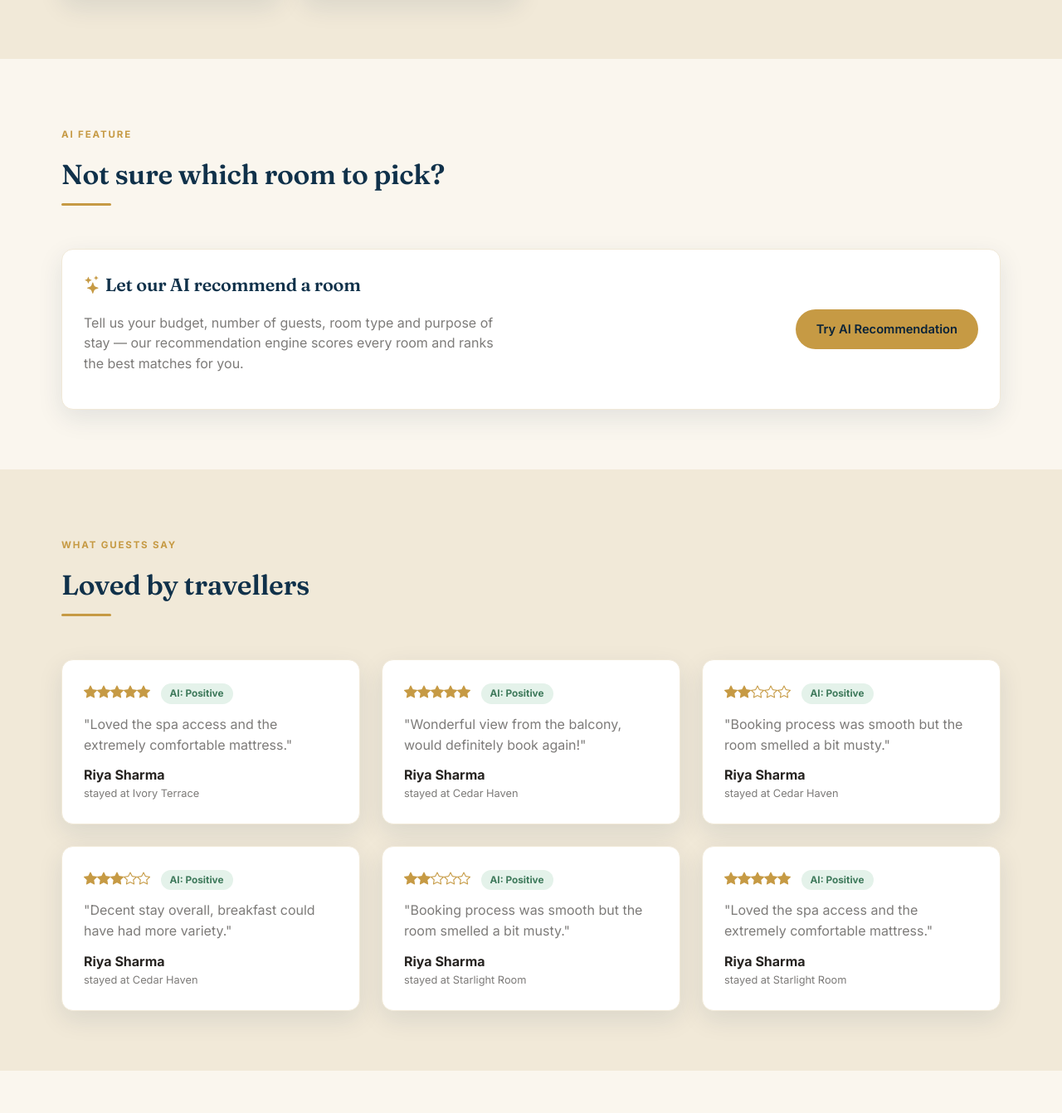
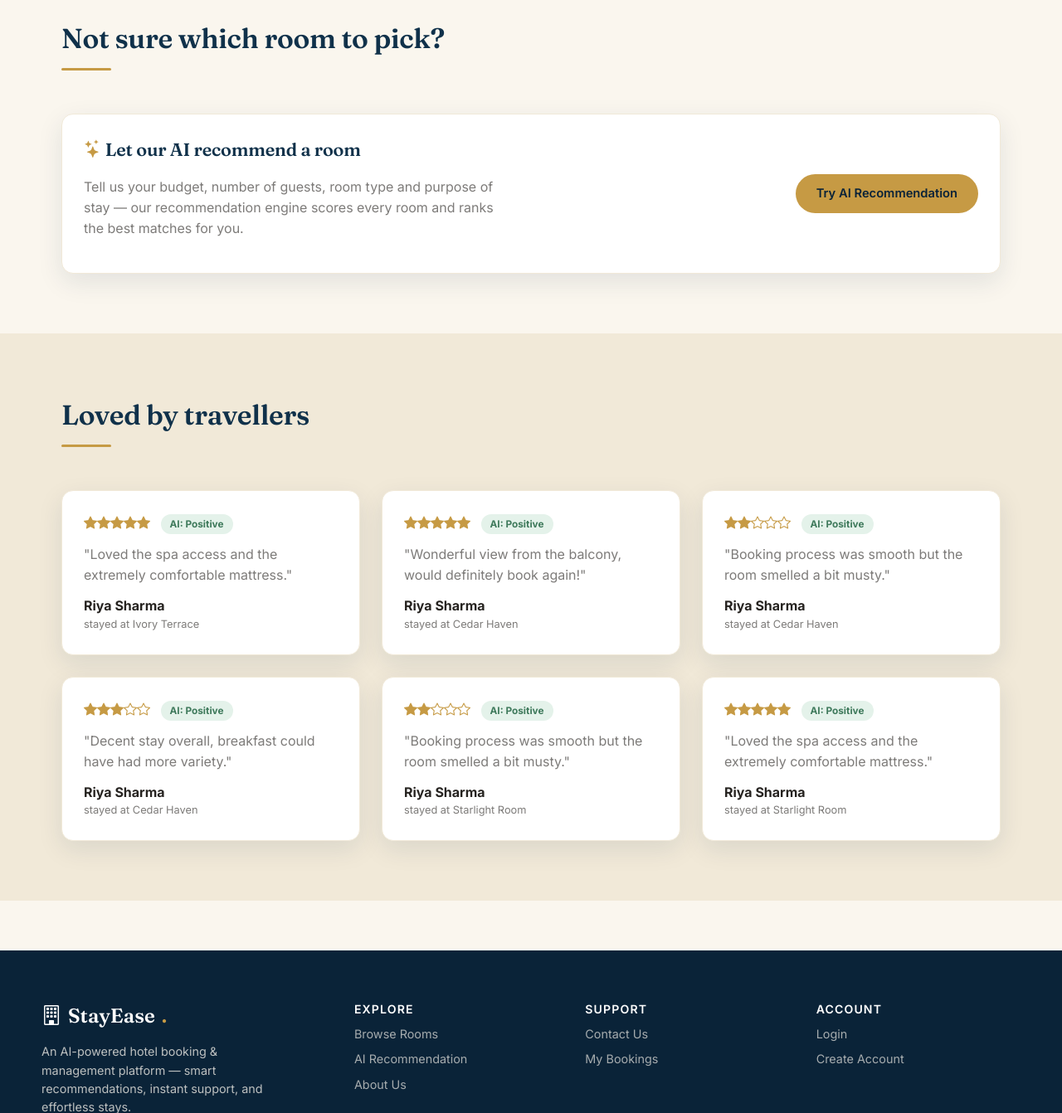
Before and after one commit to krishnapatidar2805/StayEase, a Django app: page / in a window 1280 px wide. Shown: the part 2483-3825 px from the top of the page at 83% size. Run offline with Django 5.2, Linux system fonts and the light colour scheme; data comes from the database, SQL or seed files in the repository.

Commit message:
Updated UI

```diff
--- a/StayEase/templates/base.html
+++ b/StayEase/templates/base.html
@@ -4,7 +4,7 @@
 <head>
   <meta charset="UTF-8">
   <meta name="viewport" content="width=device-width, initial-scale=1.0">
-  <title>{% block title %}StayEase{% endblock %} | AI-Powered Hotel Booking</title>
+  <title>{% block title %}StayEase{% endblock %}</title>
   <link rel="preconnect" href="https://fonts.googleapis.com">
   <link href="https://fonts.googleapis.com/css2?family=Fraunces:ital,opsz,wght@0,9..144,400;0,9..144,500;0,9..144,600;1,9..144,500&family=Inter:wght@400;500;600;700;800&display=swap" rel="stylesheet">
   <link rel="stylesheet" href="https://cdn.jsdelivr.net/npm/bootstrap-icons@1.11.3/font/bootstrap-icons.css">
--- a/StayEase/templates/core/home.html
+++ b/StayEase/templates/core/home.html
@@ -6,7 +6,6 @@
 <section class="hero">
   <div class="hero-inner">
     <div class="fade-up">
-      <p class="eyebrow">AI-Powered Hotel Booking</p>
       <h1>Find your perfect stay,<br>picked by AI.</h1>
       <p class="lead">StayEase blends boutique hospitality with a smart recommendation engine — tell us your budget and purpose of travel, and we'll match you to the room that fits.</p>
       <div style="margin-top:26px; display:flex; gap:14px; flex-wrap:wrap;">
@@ -46,7 +45,6 @@
   <div class="container-narrow">
     <div class="section-head">
       <div>
-        <p class="eyebrow">Handpicked for you</p>
         <h2>Featured rooms</h2>
         <div class="divider-gold"></div>
       </div>
@@ -67,7 +65,6 @@
   <div class="container-narrow">
     <div class="section-head">
       <div>
-        <p class="eyebrow">Explore by type</p>
         <h2>Room categories</h2>
         <div class="divider-gold"></div>
       </div>
@@ -94,7 +91,6 @@
   <div class="container-narrow">
     <div class="section-head">
       <div>
-        <p class="eyebrow">AI Feature</p>
         <h2>Not sure which room to pick?</h2>
         <div class="divider-gold"></div>
       </div>
@@ -114,7 +110,6 @@
   <div class="container-narrow">
     <div class="section-head">
       <div>
-        <p class="eyebrow">What guests say</p>
         <h2>Loved by travellers</h2>
         <div class="divider-gold"></div>
       </div>
--- a/StayEase/templates/rooms/recommend.html
+++ b/StayEase/templates/rooms/recommend.html
@@ -5,7 +5,6 @@
 <section class="hero" style="padding-bottom:60px;">
   <div class="hero-inner" style="grid-template-columns:1fr;">
     <div style="max-width:640px;">
-      <p class="eyebrow">AI Feature</p>
       <h1>Let AI find your room</h1>
       <p class="lead">Tell us your budget, guest count, room type, and purpose of travel — our recommendation engine scores every room and ranks the best matches, live.</p>
     </div>
```
